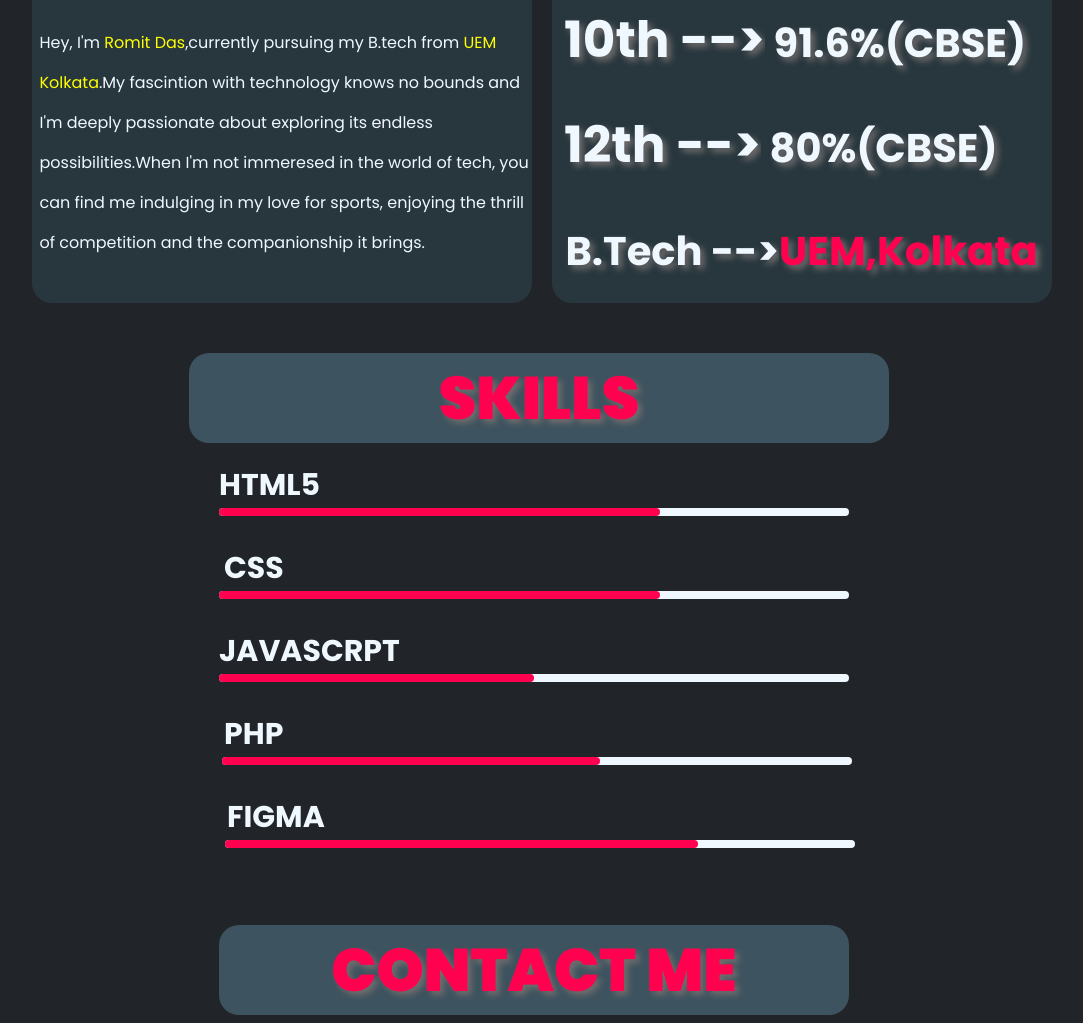
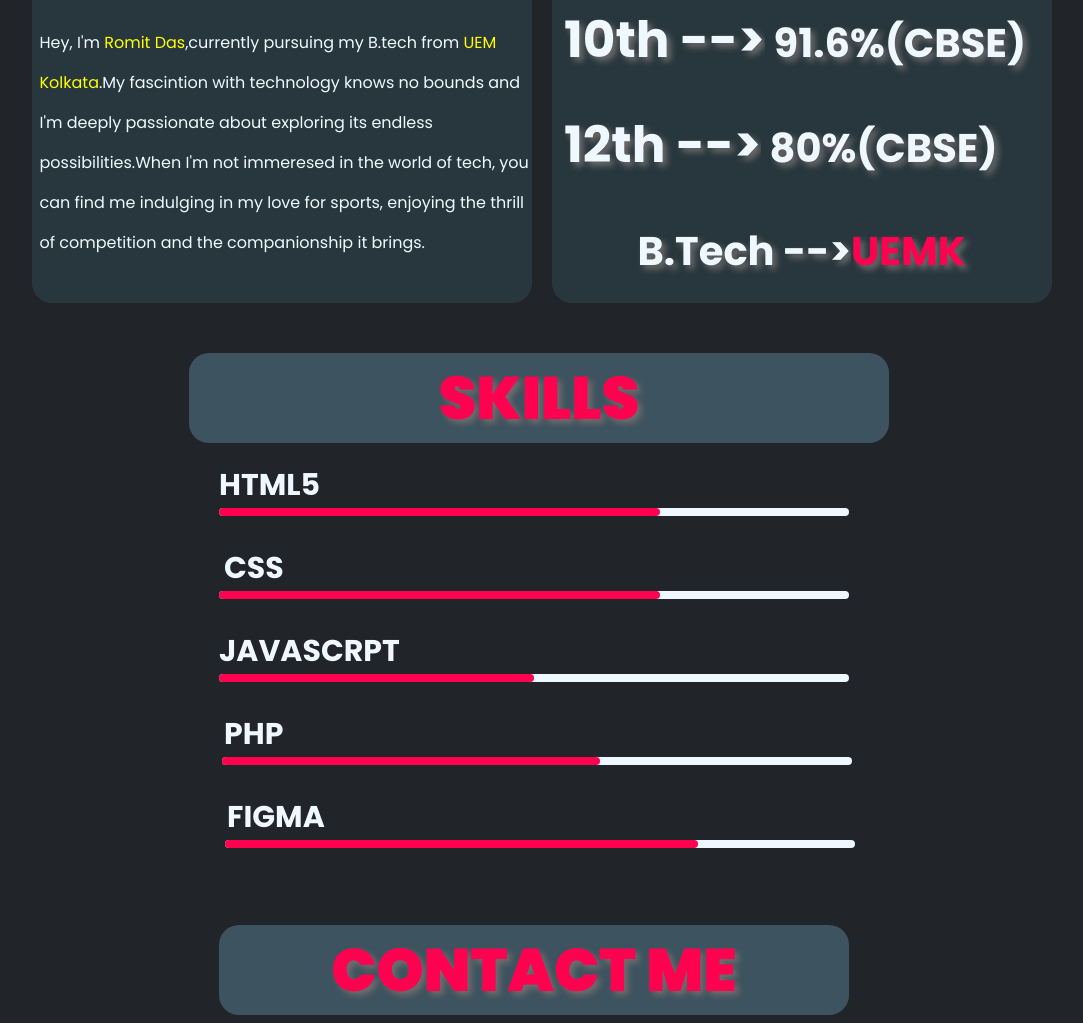
Before and after one commit to romit46/Portfolio, a plain HTML site: page index.html in a window 1280 px wide. Shown: the part 896-1919 px from the top of the page, without its empty margins (101-1184 px from the left). Drawn offline with nearby package versions, Linux system fonts and the light colour scheme.

Commit message:
Update index.html

```diff
--- a/index.html
+++ b/index.html
@@ -50,7 +50,7 @@
             <h1 class="Education" id="Education" style="color: #FF014F; background-color: #3d535f; border-radius: 20px;">EDUCATION</h1>
             <h2 id="tenth" style="background-color: #28373e; margin-left: 12.5px;">10th --><span style="background-color: #28373e; font-size: 40px;"> 91.6%(CBSE)</span></h2>
             <h2 id="twelfth" style="background-color: #28373e; margin-left: 12.5px;">12th --><span style="background-color: #28373e; font-size: 40px;"> 80%(CBSE)</span></h2>
-            <h2 id="btech">B.Tech --><span id="b_tech" style="background-color: #28373e;"><a id="uem" href="https://uem.edu.in/uem-kolkata/">UEM,Kolkata</a></span></h2>
+            <h2 id="btech">B.Tech --><span id="b_tech" style="background-color: #28373e;"><a id="uem" href="https://uem.edu.in/uem-kolkata/">UEMK</a></span></h2>
         </div>
     </div>
     <div class="container3">
```
